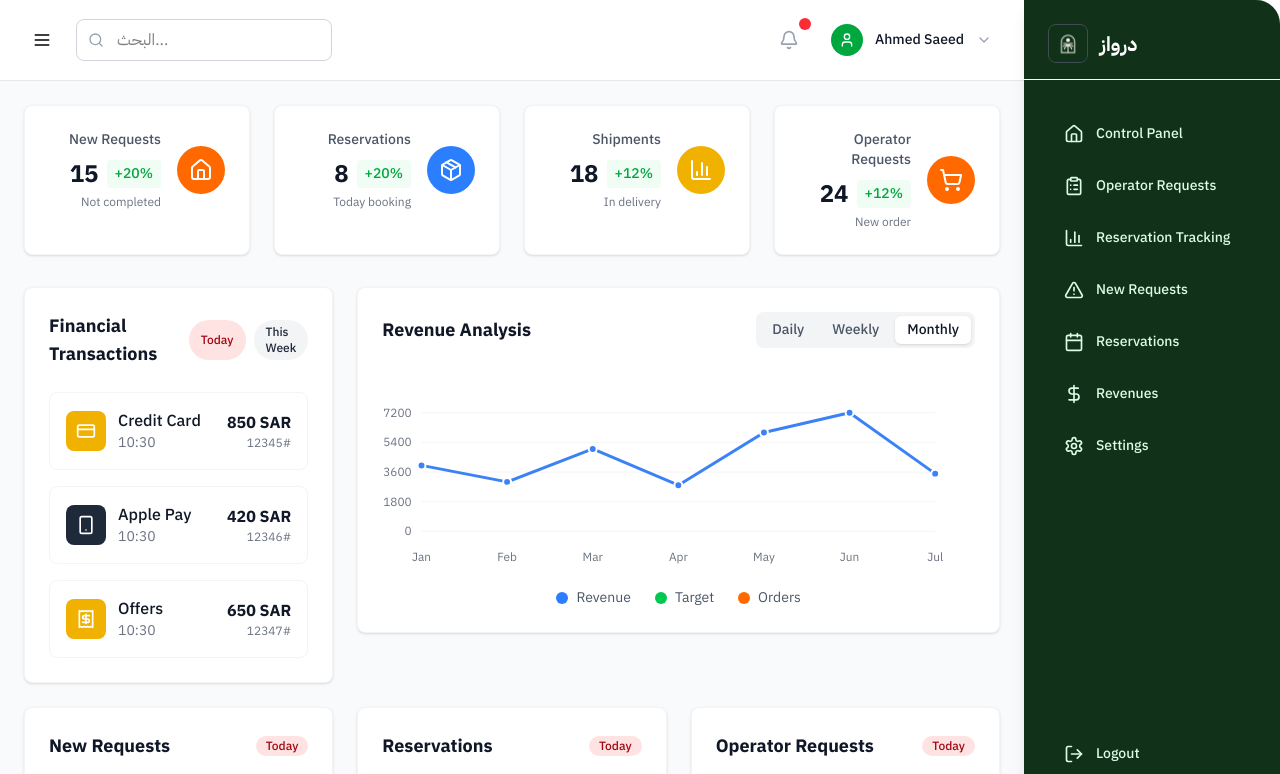
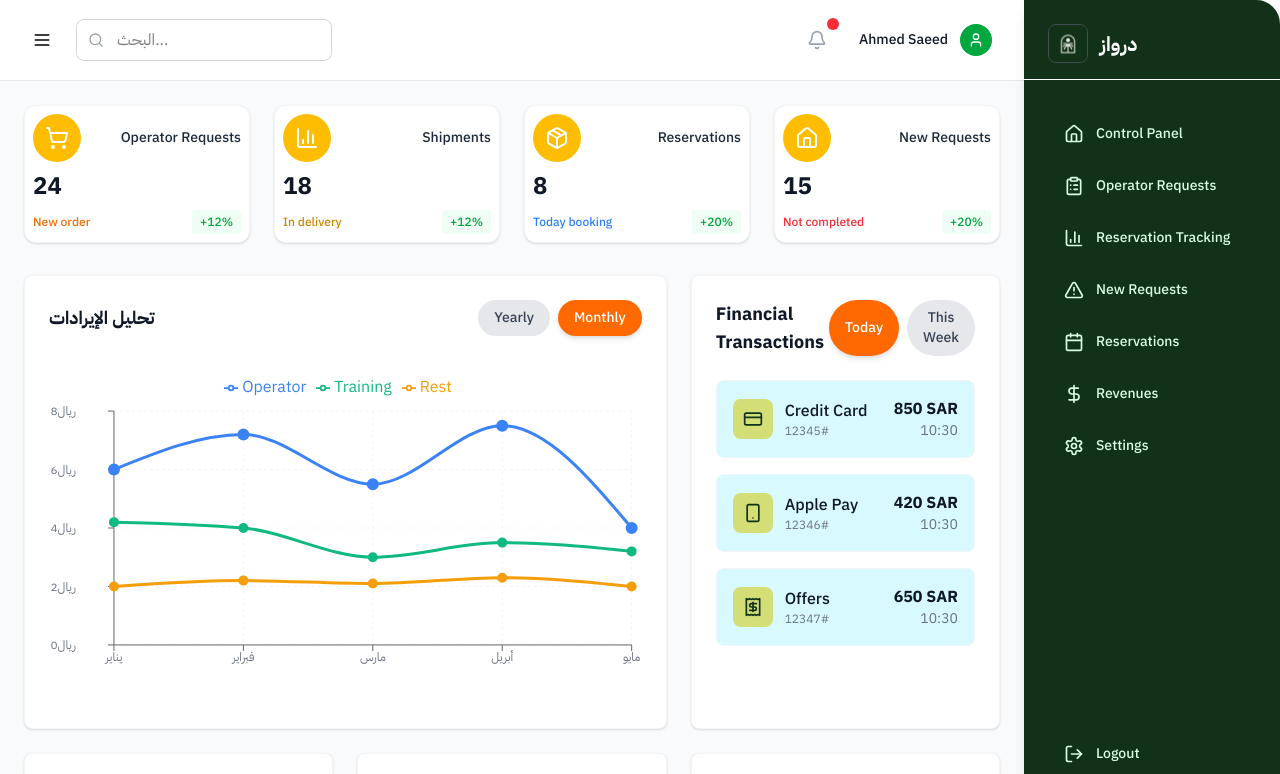
Before and after one commit to ahmedabdelhaleemnoby/dirwaza, a Next.js app in the folder dirwaza-frontend/: page /en/dashboard in a window 1280 px wide. Shown: the top 774 px of the page. Built offline with nearby package versions, Linux system fonts and the light colour scheme.

Commit message:
feat: integrate recharts for revenue visualization; update dashboard components and localization for improved user experience in Arabic and English

```diff
--- a/dirwaza-frontend/package.json
+++ b/dirwaza-frontend/package.json
@@ -18,6 +18,7 @@
     "react": "^19.0.0",
     "react-dom": "^19.0.0",
     "react-hot-toast": "^2.5.2",
+    "recharts": "^2.15.3",
     "zustand": "^5.0.5"
   },
   "devDependencies": {
--- a/dirwaza-frontend/src/app/[locale]/dashboard/page.tsx
+++ b/dirwaza-frontend/src/app/[locale]/dashboard/page.tsx
@@ -15,15 +15,16 @@ export default function Dashboard() {
 
       {/* Main Content Grid */}
       <div className="grid grid-cols-1 lg:grid-cols-3 gap-6">
-        {/* Financial Transactions */}
+          {/* Revenue Chart */}
+        <div className="lg:col-span-2">
+          <RevenueChart />
+        </div>
+         {/* Financial Transactions */}
         <div className="lg:col-span-1">
           <FinancialTransactions />
         </div>
 
-        {/* Revenue Chart */}
-        <div className="lg:col-span-2">
-          <RevenueChart />
-        </div>
+
       </div>
 
       {/* Activity Sections */}
--- a/dirwaza-frontend/src/components/dashboard/ActivitySections.tsx
+++ b/dirwaza-frontend/src/components/dashboard/ActivitySections.tsx
@@ -3,6 +3,7 @@ import {
   CheckCircle as CheckCircleIcon,
 } from 'lucide-react';
 import { useTranslations } from 'next-intl';
+import PeriodButton from './PeriodButton';
 
 interface ActivityItemProps {
   title: string;
@@ -15,9 +16,9 @@ interface ActivityItemProps {
 
 function ActivityItem({ title, subtitle, time, status, statusColor, icon: Icon }: ActivityItemProps) {
   return (
-    <div className="flex items-center space-x-3 p-3 rounded-lg hover:bg-gray-50 transition-colors">
-      <div className="w-10 h-10 bg-gray-100 rounded-lg flex items-center justify-center">
-        <Icon className="h-5 w-5 text-gray-600" />
+    <div className="flex items-center space-x-3 p-3 rounded-lg bg-neutral-light transition-colors">
+      <div className="w-10 h-10 bg-[#DED8C2] rounded-lg flex items-center justify-center">
+        <Icon className="h-5 w-5 text-primary" />
       </div>
       <div className="flex-1 min-w-0">
         <h4 className="text-sm font-medium text-gray-900 truncate">{title}</h4>
@@ -47,14 +48,22 @@ interface ActivitySectionProps {
   }>;
 }
 
-function ActivitySection({ title, badge, badgeColor, items }: ActivitySectionProps) {
+function ActivitySection({ title, items }: ActivitySectionProps) {
+  const t = useTranslations('Dashboard');
+
   return (
     <div className="bg-white rounded-lg shadow-sm p-6 border border-gray-100">
       <div className="flex items-center justify-between mb-4">
         <h3 className="text-lg font-semibold text-gray-900">{title}</h3>
-        <span className={`inline-flex items-center px-2.5 py-0.5 rounded-full text-xs font-medium ${badgeColor}`}>
-          {badge}
-        </span>
+       <div className="flex items-center gap-2">
+
+        <PeriodButton periodKey="today" isSelected={true}>
+            {t("financialTransactions.today")}
+          </PeriodButton>
+          <PeriodButton periodKey="week" isSelected={false}>
+            {t("financialTransactions.week")}
+          </PeriodButton>
+        </div>
       </div>
       <div className="space-y-2">
         {items.map((item, index) => (
--- a/dirwaza-frontend/src/components/dashboard/FinancialTransactions.tsx
+++ b/dirwaza-frontend/src/components/dashboard/FinancialTransactions.tsx
@@ -1,9 +1,10 @@
 import {
   CreditCard as CreditCardIcon,
   Smartphone as DevicePhoneMobileIcon,
-  Receipt as ReceiptPercentIcon
-} from 'lucide-react';
-import { useTranslations } from 'next-intl';
+  Receipt as ReceiptPercentIcon,
+} from "lucide-react";
+import { useTranslations } from "next-intl";
+import PeriodButton from "./PeriodButton";
 
 interface TransactionCardProps {
   type: string;
@@ -11,74 +12,81 @@ interface TransactionCardProps {
   time: string;
   transactionNumber: string;
   icon: React.ComponentType<React.SVGProps<SVGSVGElement>>;
-  iconBgColor: string;
 }
 
-function TransactionCard({ type, amount, time, transactionNumber, icon: Icon, iconBgColor }: TransactionCardProps) {
+function TransactionCard({
+  type,
+  amount,
+  time,
+  transactionNumber,
+  icon: Icon,
+}: TransactionCardProps) {
   return (
-    <div className="bg-white rounded-lg p-4 border border-gray-100 hover:shadow-md transition-shadow">
+    <div className="bg-[#D7F9FF] rounded-lg p-4 border border-gray-100 hover:shadow-md transition-shadow">
       <div className="flex items-center justify-between">
         <div className="flex items-center space-x-3">
-          <div className={`w-10 h-10 rounded-lg flex items-center justify-center ${iconBgColor}`}>
-            <Icon className="h-5 w-5 text-white" />
+          <div
+            className={`w-10 h-10 rounded-lg flex items-center justify-center bg-[#D3DE76]`}
+          >
+            <Icon className="h-5 w-5 text-primary" />
           </div>
           <div>
             <h3 className="font-medium text-gray-900">{type}</h3>
-            <p className="text-sm text-gray-500">{time}</p>
+            <p className="text-xs text-gray-500">{transactionNumber}</p>
           </div>
         </div>
         <div className="text-right">
           <p className="font-semibold text-gray-900">{amount} SAR</p>
-          <p className="text-xs text-gray-500">{transactionNumber}</p>
+          <p className="text-sm text-gray-500">{time}</p>
         </div>
       </div>
     </div>
   );
 }
 
-
-
 export default function FinancialTransactions() {
-  const t = useTranslations('Dashboard');
+  const t = useTranslations("Dashboard");
 
   const transactions = [
     {
-      type: t('financialTransactions.creditCard'),
+      type: t("financialTransactions.creditCard"),
       amount: 850,
-      time: '10:30',
-      transactionNumber: '12345#',
+      time: "10:30",
+      transactionNumber: "12345#",
       icon: CreditCardIcon,
-      iconBgColor: 'bg-yellow-500'
+      iconBgColor: "bg-yellow-500",
     },
     {
-      type: t('financialTransactions.applePay'),
+      type: t("financialTransactions.applePay"),
       amount: 420,
-      time: '10:30',
-      transactionNumber: '12346#',
+      time: "10:30",
+      transactionNumber: "12346#",
       icon: DevicePhoneMobileIcon,
-      iconBgColor: 'bg-gray-800'
+      iconBgColor: "bg-gray-800",
     },
     {
-      type: t('financialTransactions.offers'),
+      type: t("financialTransactions.offers"),
       amount: 650,
-      time: '10:30',
-      transactionNumber: '12347#',
+      time: "10:30",
+      transactionNumber: "12347#",
       icon: ReceiptPercentIcon,
-      iconBgColor: 'bg-yellow-500'
-    }
+      iconBgColor: "bg-yellow-500",
+    },
   ];
 
   return (
-    <div className="bg-white rounded-lg shadow-sm p-6 border border-gray-100">
+    <div className="bg-white rounded-lg shadow-sm p-6 border border-gray-100 h-full">
       <div className="flex items-center justify-between mb-6">
-        <h2 className="text-lg font-semibold text-gray-900">{t('financialTransactions.title')}</h2>
+        <h2 className="text-lg font-semibold text-gray-900">
+          {t("financialTransactions.title")}
+        </h2>
         <div className="flex space-x-2">
-          <span className="inline-flex items-center px-3 py-1 rounded-full text-xs font-medium bg-red-100 text-red-800">
-            {t('financialTransactions.today')}
-          </span>
-          <span className="inline-flex items-center px-3 py-1 rounded-full text-xs font-medium bg-gray-100 text-gray-800">
-            {t('financialTransactions.week')}
-          </span>
+          <PeriodButton periodKey="today" isSelected={true}>
+            {t("financialTransactions.today")}
+          </PeriodButton>
+          <PeriodButton periodKey="week" isSelected={false}>
+            {t("financialTransactions.week")}
+          </PeriodButton>
         </div>
       </div>
 
--- a/dirwaza-frontend/src/components/dashboard/OverviewCards.tsx
+++ b/dirwaza-frontend/src/components/dashboard/OverviewCards.tsx
@@ -1,72 +1,83 @@
-import {
-  Home ,
-  Package ,
-  BarChart3,
-  ShoppingCart
-} from 'lucide-react';
-import { useTranslations } from 'next-intl';
-
-
+import { Home, Package, BarChart3, ShoppingCart } from "lucide-react";
+import { useTranslations } from "next-intl";
 
 export default function OverviewCards() {
-  const t = useTranslations('Dashboard');
+  const t = useTranslations("Dashboard");
 
   const cards = [
     {
-      title: t('stats.newRequests'),
-      value: 15,
-      change: '+20%',
-      status: t('stats.limited'),
-      icon: Home,
-      color: 'bg-orange-500'
+      title: t("stats.operatorRequests"),
+      value: 24,
+      change: "+12%",
+      status: t("stats.newOrder"),
+      icon: ShoppingCart,
+      color: "bg-orange-500",
+      statusColor: "text-orange-500",
     },
     {
-      title: t('stats.reservations'),
-      value: 8,
-      change: '+20%',
-      status: t('stats.todayBooking'),
-      icon: Package,
-      color: 'bg-blue-500'
+      title: t("stats.shipments"),
+      value: 18,
+      change: "+12%",
+      status: t("stats.inDelivery"),
+      icon: BarChart3,
+      color: "bg-yellow-500",
+      statusColor: "text-yellow-600",
     },
     {
-      title: t('stats.shipments'),
-      value: 18,
-      change: '+12%',
-      status: t('stats.inDelivery'),
-      icon: BarChart3,
-      color: 'bg-yellow-500'
+      title: t("stats.reservations"),
+      value: 8,
+      change: "+20%",
+      status: t("stats.todayBooking"),
+      icon: Package,
+      color: "bg-blue-500",
+      statusColor: "text-blue-500",
     },
     {
-      title: t('stats.operatorRequests'),
-      value: 24,
-      change: '+12%',
-      status: t('stats.newOrder'),
-      icon: ShoppingCart,
-      color: 'bg-orange-500'
-    }
+      title: t("stats.newRequests"),
+      value: 15,
+      change: "+20%",
+      status: t("stats.limited"),
+      icon: Home,
+      color: "bg-orange-500",
+      statusColor: "text-red-500",
+    },
   ];
 
   return (
     <div className="grid grid-cols-1 md:grid-cols-2 lg:grid-cols-4 gap-6 mb-8">
       {cards.map((card, index) => (
-        <div key={index} className="bg-white rounded-lg shadow-sm p-6 border border-gray-100">
-          <div className="flex items-center justify-between">
-            <div className="flex-1 text-right">
-              <h3 className="text-gray-600 text-sm font-medium mb-2">{card.title}</h3>
-              <div className="flex items-center justify-end gap-2 mb-1">
-                <span className="text-2xl font-bold text-gray-900">{card.value}</span>
-                <span className="text-sm font-medium text-green-600 bg-green-50 px-2 py-1 rounded">
-                  {card.change}
-                </span>
+        <div
+          key={index}
+          className="bg-white rounded-xl shadow-sm p-2 border border-gray-100"
+        >
+          <div className="flex  gap-2 flex-col justify-between">
+            {/* Icon */}
+            <div className="flex items-center gap-2 justify-between">
+              <div
+                className={`w-12 h-12 rounded-full flex items-center justify-center bg-secondary flex-shrink-0`}
+              >
+                <card.icon className="h-6 w-6 text-white" />
               </div>
-              <p className="text-xs text-gray-500">{card.status}</p>
+              <h3 className="text-gray-800 text-sm font-medium ">
+                {card.title}
+              </h3>
             </div>
-            <div className={`w-12 h-12 rounded-full flex items-center justify-center ${card.color} ml-4`}>
-              <card.icon className="h-6 w-6 text-white" />
+
+            <span className="text-2xl font-bold text-gray-900">
+              {card.value}
+            </span>
+            {/* Content */}
+            <div className="flex-1 flex items-center justify-between">
+              <p className={`text-xs font-medium ${card.statusColor}`}>
+                {card.status}
+              </p>
+              <span className="text-xs font-medium text-green-600 bg-green-50 px-2 py-1 rounded">
+                {card.change}
+              </span>
             </div>
           </div>
         </div>
       ))}
     </div>
   );
-};
+}
--- /dev/null
+++ b/dirwaza-frontend/src/components/dashboard/PeriodButton.tsx
@@ -0,0 +1,22 @@
+
+interface PeriodButtonProps {
+    periodKey: string;
+    isSelected: boolean;
+    onClick?: () => void;
+    children: React.ReactNode;
+  }
+
+  export default function PeriodButton({ isSelected, onClick, children }: PeriodButtonProps) {
+    return (
+      <button
+        onClick={onClick}
+        className={`px-4 py-2 rounded-full text-sm font-medium transition-all duration-200 ${
+          isSelected
+            ? 'bg-orange-500 text-white shadow-md'
+            : 'bg-gray-200 text-gray-700 hover:bg-gray-300'
+        }`}
+      >
+        {children}
+      </button>
+    );
+  }
--- a/dirwaza-frontend/src/components/dashboard/RevenueChart.tsx
+++ b/dirwaza-frontend/src/components/dashboard/RevenueChart.tsx
@@ -2,159 +2,151 @@
 
 import { useTranslations } from 'next-intl';
 import { useState } from 'react';
+import {
+  LineChart,
+  Line,
+  XAxis,
+  YAxis,
+  CartesianGrid,
+  Tooltip,
+  ResponsiveContainer,
+  TooltipProps,
+  Legend
+} from 'recharts';
+import PeriodButton from './PeriodButton';
 
-// Simple line chart component (you can replace with a proper charting library like recharts)
-function SimpleLineChart({ data }: { data: { name: string; value: number; }[] }) {
-  const maxValue = Math.max(...data.map(d => d.value));
-  const height = 200;
-  const width = 600;
-  const padding = 40;
+interface ChartDataPoint {
+  name: string;
+  operator: number;
+  training: number;
+  rest: number;
+}
 
-  const points = data.map((point, index) => {
-    const x = (index / (data.length - 1)) * (width - 2 * padding) + padding;
-    const y = height - padding - ((point.value / maxValue) * (height - 2 * padding));
-    return `${x},${y}`;
-  }).join(' ');
-
-  return (
-    <div className="relative">
-      <svg width="100%" height={height} viewBox={`0 0 ${width} ${height}`} className="overflow-visible">
-        {/* Grid lines */}
-        {[0, 25, 50, 75, 100].map((percent) => {
-          const y = height - padding - ((percent / 100) * (height - 2 * padding));
-          return (
-            <g key={percent}>
-              <line
-                x1={padding}
-                y1={y}
-                x2={width - padding}
-                y2={y}
-                stroke="#f3f4f6"
-                strokeWidth="1"
-              />
-              <text
-                x={padding - 10}
-                y={y + 4}
-                fontSize="12"
-                fill="#6b7280"
-                textAnchor="end"
-              >
-                {Math.round((percent / 100) * maxValue)}
-              </text>
-            </g>
-          );
-        })}
-
-        {/* Chart lines */}
-        <polyline
-          points={points}
-          fill="none"
-          stroke="#3b82f6"
-          strokeWidth="3"
-          strokeLinecap="round"
-          strokeLinejoin="round"
-        />
-
-        {/* Data points */}
-        {data.map((point, index) => {
-          const x = (index / (data.length - 1)) * (width - 2 * padding) + padding;
-          const y = height - padding - ((point.value / maxValue) * (height - 2 * padding));
-          return (
-            <circle
-              key={index}
-              cx={x}
-              cy={y}
-              r="4"
-              fill="#3b82f6"
-              stroke="white"
-              strokeWidth="2"
-            />
-          );
-        })}
-
-        {/* X-axis labels */}
-        {data.map((point, index) => {
-          const x = (index / (data.length - 1)) * (width - 2 * padding) + padding;
-          return (
-            <text
-              key={index}
-              x={x}
-              y={height - 10}
-              fontSize="12"
-              fill="#6b7280"
-              textAnchor="middle"
-            >
-              {point.name}
-            </text>
-          );
-        })}
-      </svg>
-    </div>
-  );
-}
 
 export default function RevenueChart() {
   const t = useTranslations('Dashboard');
-
   const [selectedPeriod, setSelectedPeriod] = useState('monthly');
 
-  // Static data for the chart
-  const chartData = [
-    { name: 'Jan', value: 4000 },
-    { name: 'Feb', value: 3000 },
-    { name: 'Mar', value: 5000 },
-    { name: 'Apr', value: 2800 },
-    { name: 'May', value: 6000 },
-    { name: 'Jun', value: 7200 },
-    { name: 'Jul', value: 3500 },
+  // Data with multiple series to match the image
+  const chartData: ChartDataPoint[] = [
+    { name: 'يناير', operator: 6000, training: 4200, rest: 2000 },
+    { name: 'فبراير', operator: 7200, training: 4000, rest: 2200 },
+    { name: 'مارس', operator: 5500, training: 3000, rest: 2100 },
+    { name: 'أبريل', operator: 7500, training: 3500, rest: 2300 },
+    { name: 'مايو', operator: 4000, training: 3200, rest: 2000 },
   ];
 
   const periods = [
-    { key: 'daily', label: t('revenueAnalysis.daily') },
-    { key: 'weekly', label: t('revenueAnalysis.weekly') },
-    { key: 'monthly', label: t('revenueAnalysis.monthly') }
+    { key: 'yearly', label: 'سنوي' },
+    { key: 'monthly', label: 'شهري' },
   ];
+
+  // Custom tooltip component
+  const CustomTooltip = ({ active, payload, label }: TooltipProps<number, string>) => {
+    if (active && payload && payload.length) {
+      return (
+        <div className="bg-white p-3 shadow-lg rounded-lg border border-gray-200">
+          <p className="text-gray-900 font-medium mb-2">{label}</p>
+          {payload.map((entry, index: number) => (
+            <p key={index} style={{ color: entry.color }} className="text-sm">
+              {entry.name}: {entry.value?.toLocaleString()} ر.س
+            </p>
+          ))}
+        </div>
+      );
+    }
+    return null;
+  };
+
+  // Custom Y-axis tick formatter
+  const formatYAxisTick = (value: number) => {
+    return `${(value / 1000).toFixed(0)}ريال`;
+  };
 
   return (
     <div className="bg-white rounded-lg shadow-sm p-6 border border-gray-100">
       <div className="flex items-center justify-between mb-6">
-        <h2 className="text-lg font-semibold text-gray-900">{t('revenueAnalysis.title')}</h2>
-        <div className="flex space-x-1 bg-gray-100 rounded-lg p-1">
+        <h2 className="text-lg font-semibold text-gray-900">تحليل الإيرادات</h2>
+        <div className="flex gap-2">
           {periods.map((period) => (
-            <button
+            <PeriodButton
               key={period.key}
+              periodKey={period.key}
+              isSelected={selectedPeriod === period.key}
               onClick={() => setSelectedPeriod(period.key)}
-              className={`px-3 py-1 rounded-md text-sm font-medium transition-colors ${
-                selectedPeriod === period.key
-                  ? 'bg-white text-gray-900 shadow-sm'
-                  : 'text-gray-600 hover:text-gray-900'
-              }`}
             >
-              {period.label}
-            </button>
+              {t(`revenueAnalysis.${period.key}`)}
+            </PeriodButton>
           ))}
         </div>
       </div>
 
-      <div className="mb-4">
-        <SimpleLineChart data={chartData} />
+      <div className="mb-6 h-full min-h-80 " style={{ height: '300px' }} >
+        <ResponsiveContainer width="100%" height="100%"  >
+          <LineChart
+            data={chartData}
+            margin={{
+              top: 15,
+              right: 10,
+              left: 5,
+              bottom: 5,
+            }}
+            width={1000}
+
+          >
+            <CartesianGrid strokeDasharray="3 3" stroke="#f3f4f6" widths={"100%"} />
+            <XAxis
+              dataKey="name"
+              axisLine={true}
+              tickLine={true}
+              tick={{ fontSize: 12, fill: '#6b7280' }}
+            />
+            <YAxis
+              axisLine={true}
+              tickLine={true}
+              tick={{ fontSize: 12, fill: '#6b7280' }}
+              tickFormatter={formatYAxisTick}
+              dx={-30}
+            />
+            <Tooltip content={<CustomTooltip />} />
+            <Legend
+              verticalAlign="top"
+              height={36}
+              formatter={(value) => {
+                return t(`revenueAnalysis.${value}`);
+              }}
+            />
+
+            <Line
+              type="monotone"
+              dataKey="operator"
+              stroke="#3b82f6"
+              strokeWidth={3}
+              dot={{ fill: '#3b82f6', strokeWidth: 2, r: 5 }}
+              activeDot={{ r: 6, stroke: '#3b82f6', strokeWidth: 5 }}
+            />
+            <Line
+              type="monotone"
+              dataKey="training"
+              stroke="#10b981"
+              strokeWidth={3}
+              dot={{ fill: '#10b981', strokeWidth: 2, r: 4 }}
+              activeDot={{ r: 6, stroke: '#10b981', strokeWidth: 2 }}
+            />
+            <Line
+              type="monotone"
+              dataKey="rest"
+              stroke="#f59e0b"
+              strokeWidth={3}
+              dot={{ fill: '#f59e0b', strokeWidth: 2, r: 4 }}
+              activeDot={{ r: 6, stroke: '#f59e0b', strokeWidth: 2 }}
+            />
+          </LineChart>
+        </ResponsiveContainer>
       </div>
 
       {/* Legend */}
-      <div className="flex items-center justify-center space-x-6 text-sm">
-        <div className="flex items-center space-x-2">
-          <div className="w-3 h-3 bg-blue-500 rounded-full"></div>
-          <span className="text-gray-600">Revenue</span>
-        </div>
-        <div className="flex items-center space-x-2">
-          <div className="w-3 h-3 bg-green-500 rounded-full"></div>
-          <span className="text-gray-600">Target</span>
-        </div>
-        <div className="flex items-center space-x-2">
-          <div className="w-3 h-3 bg-orange-500 rounded-full"></div>
-          <span className="text-gray-600">Orders</span>
-        </div>
-      </div>
+
     </div>
   );
 }
--- a/dirwaza-frontend/src/components/layout/DashboardHeader.tsx
+++ b/dirwaza-frontend/src/components/layout/DashboardHeader.tsx
@@ -1,15 +1,15 @@
-'use client';
+"use client";
 
 // import { useState } from 'react';
-import { Menu, Search, Bell, User, ChevronDown } from 'lucide-react';
-import { useTranslations } from 'next-intl';
+import { Menu, Search, Bell, User } from "lucide-react";
+import { useTranslations } from "next-intl";
 
 interface DashboardHeaderProps {
   onMenuClick?: () => void;
 }
 
 export default function DashboardHeader({ onMenuClick }: DashboardHeaderProps) {
-  const t = useTranslations('Dashboard');
+  const t = useTranslations("Dashboard");
 
   // const [showUserMenu, setShowUserMenu] = useState(false);
 
@@ -50,16 +50,17 @@ export default function DashboardHeader({ onMenuClick }: DashboardHeaderProps) {
               // onClick={() => setShowUserMenu(!showUserMenu)}
               className="flex items-center gap-3 p-2 hover:bg-gray-100 rounded-lg"
             >
+              <div className="hidden md:block text-right">
+                <p className="text-sm font-medium text-gray-900">
+                  {t("user.name")}
+                </p>
+                {/* <p className="text-xs text-gray-500">مدير النظام</p> */}
+              </div>{" "}
               <div className="h-8 w-8 bg-green-600 rounded-full flex items-center justify-center">
                 <User className="h-4 w-4 text-white" />
               </div>
-              <div className="hidden md:block text-right">
-                <p className="text-sm font-medium text-gray-900">{t('user.name')}</p>
-                {/* <p className="text-xs text-gray-500">مدير النظام</p> */}
-              </div>
-              <ChevronDown className="h-4 w-4 text-gray-400" />
             </button>
-{/*
+            {/*
             {showUserMenu && (
               <div className="absolute right-0 mt-2 w-48 bg-white rounded-lg shadow-lg border border-gray-200 py-1 z-50">
                 <button className="block w-full text-right px-4 py-2 text-sm text-gray-700 hover:bg-gray-100">
@@ -79,4 +80,4 @@ export default function DashboardHeader({ onMenuClick }: DashboardHeaderProps) {
       </div>
     </header>
   );
-};
+}
--- a/dirwaza-frontend/src/messages/ar.json
+++ b/dirwaza-frontend/src/messages/ar.json
@@ -38,7 +38,14 @@
       "title": "تحليل الإيرادات",
       "daily": "يومي",
       "weekly": "أسبوعي",
-      "monthly": "شهري"
+      "monthly": "شهري",
+      "yearly": "سنوي",
+      "revenues": "الإيرادات",
+      "target": "الهدف",
+      "orders": "الطلبات",
+      "operator":"المشتل",
+      "training":"التدريب",
+      "rest":"الاستراحات"
     },
     "newRequestsSection": {
       "title": "الطلبات الجديدة",
--- a/dirwaza-frontend/src/messages/en.json
+++ b/dirwaza-frontend/src/messages/en.json
@@ -38,7 +38,14 @@
       "title": "Revenue Analysis",
       "daily": "Daily",
       "weekly": "Weekly",
-      "monthly": "Monthly"
+      "monthly": "Monthly",
+      "yearly": "Yearly",
+      "revenues": "Revenues",
+      "target": "Target",
+      "orders": "Orders",
+      "operator": "Operator",
+      "training": "Training",
+      "rest": "Rest"
     },
     "newRequestsSection": {
       "title": "New Requests",
```
Also changed, not shown: 1 other file (tests, documents, lock files or other folders).
